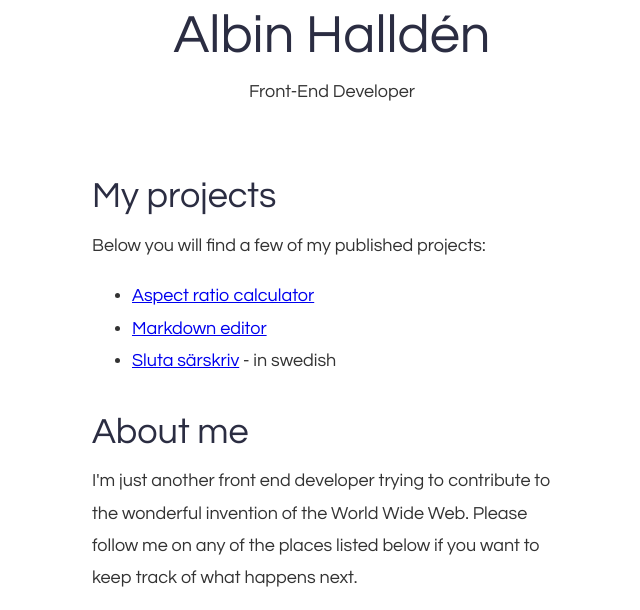
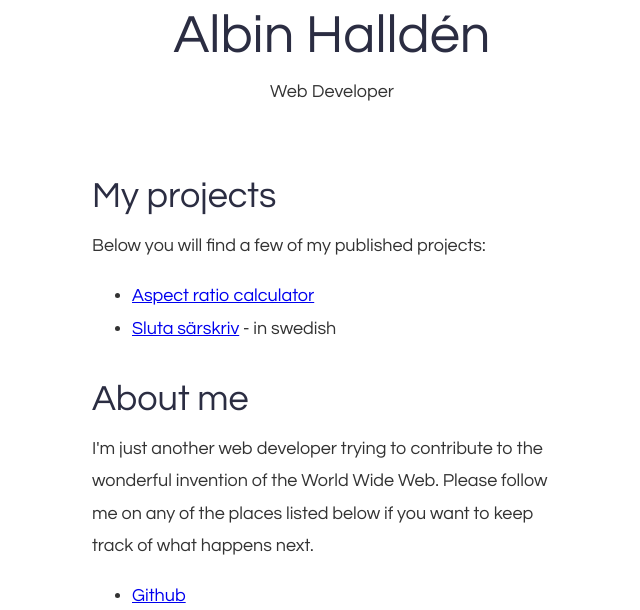
Before and after one commit to albinhallden/albinhallden.github.io, a plain HTML site: page index.html in a window 1280 px wide. Shown: the part 167-777 px from the top of the page, without its empty margins (308-948 px from the left). Drawn offline with Linux system fonts and the light colour scheme; a web font is replaced by a local one.

Commit message:
Update index.html

```diff
--- a/index.html
+++ b/index.html
@@ -9,7 +9,7 @@
   <link type="text/plain" rel="author" href="humans.txt" />
   <link href='https://fonts.googleapis.com/css?family=Khula' rel='stylesheet' type='text/css'>
   <!--build:css css/style.css -->
-  <link rel="stylesheet" href="build/styles.css">
+  <link rel="stylesheet" href="/build/styles.css">
   <!-- endbuild -->
 </head>
 <body>
@@ -17,9 +17,7 @@
     <div class="header__content">
       <img src="logo.png" alt="" />
       <h1>Albin Halldén</h1>
-      <div class="header__subtitle">
-        Front-End Developer
-      </div>
+      <div class="header__subtitle">Web Developer</div>
     </div>
   </div>
   <div class="main" role="main">
@@ -31,9 +29,6 @@
           <a href="http://aspectratio.ahallden.se/">Aspect ratio calculator</a>
         </li>
         <li>
-          <a href="http://markdowneditor.ahallden.se/">Markdown editor</a>
-        </li>
-        <li>
           <a href="http://www.slutasarskriv.se/">Sluta särskriv</a> - in swedish
         </li>
       </ul>
@@ -42,7 +37,7 @@
     <div class="section">
       <h2>About me</h2>
       <p>
-        I'm just another front end developer trying to contribute to the
+        I'm just another web developer trying to contribute to the
         wonderful invention of the World Wide Web.
         Please follow me on any of the places listed below if you want to keep
         track of what happens next.
```
